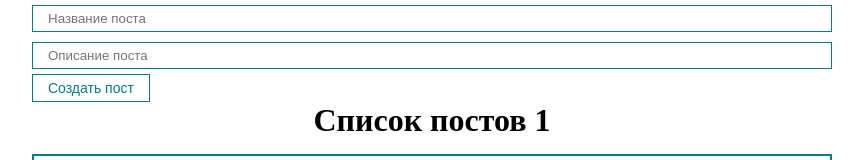
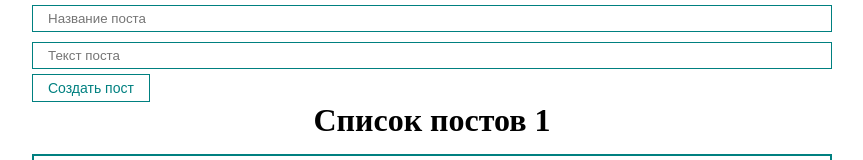
Before and after one commit to AntonPractice/React_Practice, a React (Create React App) app: page / in a window 1280 px wide. Shown: the top 160 px of the page, without its empty margins (208-1071 px from the left). Built offline with nearby package versions, Linux system fonts and the light colour scheme.

Commit message:
Third Commit.

```diff
--- a/src/App.js
+++ b/src/App.js
@@ -23,12 +23,19 @@
   // console.log(likes);
   // console.log(setLikes);
   const [title, setTitle] = useState('');
-  const bodyInputRef = useRef();
+  const [desc, setBody] = useState('');
  //упавляемый инпут
   const addNewPost = function (e){
       e.preventDefault();
-       console.log(title);
-       console.log(bodyInputRef.current.value);
+      const newPost={
+        id: Date.now(),
+        title,
+        desc
+      }
+      console.log(newPost);
+      setPosts([...posts,newPost]);
+      setTitle('');
+      setBody('');
     }
   return (
     <div className="App">
@@ -43,10 +50,11 @@
 
         {/* Не управляемы компонент инпут */}
         <MyInput
+        value={desc}
+        onChange = {e=>setBody(e.target.value)}
         type='text'
-        placeholder='Описание поста'
-        ref={bodyInputRef}
-         />
+        placeholder='Текст поста' />
+
         <MyButton onClick={addNewPost}>Создать пост</MyButton>
       </form>
       <PostList posts={posts} title="Список постов 1" />
--- a/src/Components/PostList.jsx
+++ b/src/Components/PostList.jsx
@@ -8,8 +8,8 @@
             <h1 style={{ textAlign: 'center' }}>
                 {title}
             </h1>
-            {posts.map(post =>
-                <Postitem post={post} key={post.id} />)}
+            {posts.map((post,index) =>
+                <Postitem number={index +1} post={post} key={post.id} />)}
         </div>
     );
 
--- a/src/Components/Postitem.jsx
+++ b/src/Components/Postitem.jsx
@@ -6,7 +6,7 @@
     return(
 <div className='post'>
         <div className='post__content'>
-          <strong>{props.post.id}.{props.post.title}</strong>
+          <strong>{props.number}.{props.post.title}</strong>
           <div>
           {props.post.desc}
           </div>
```
